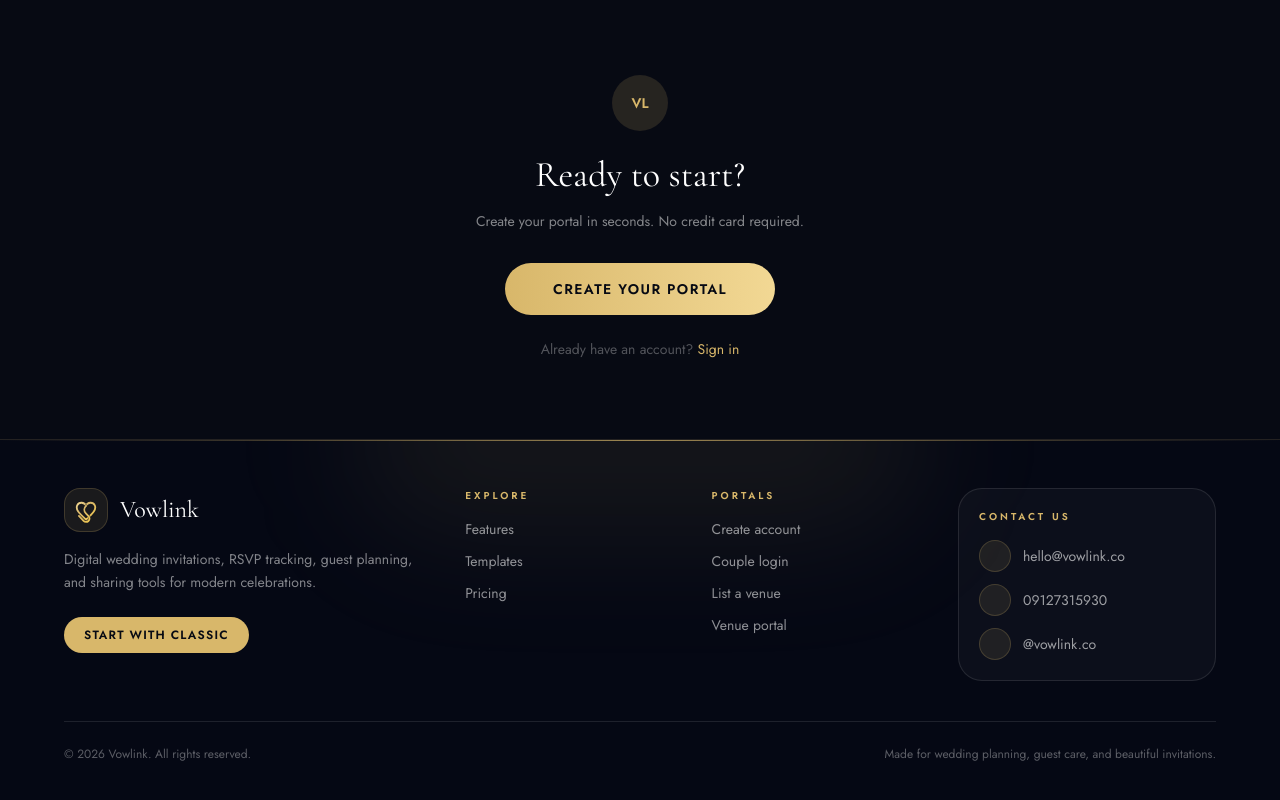
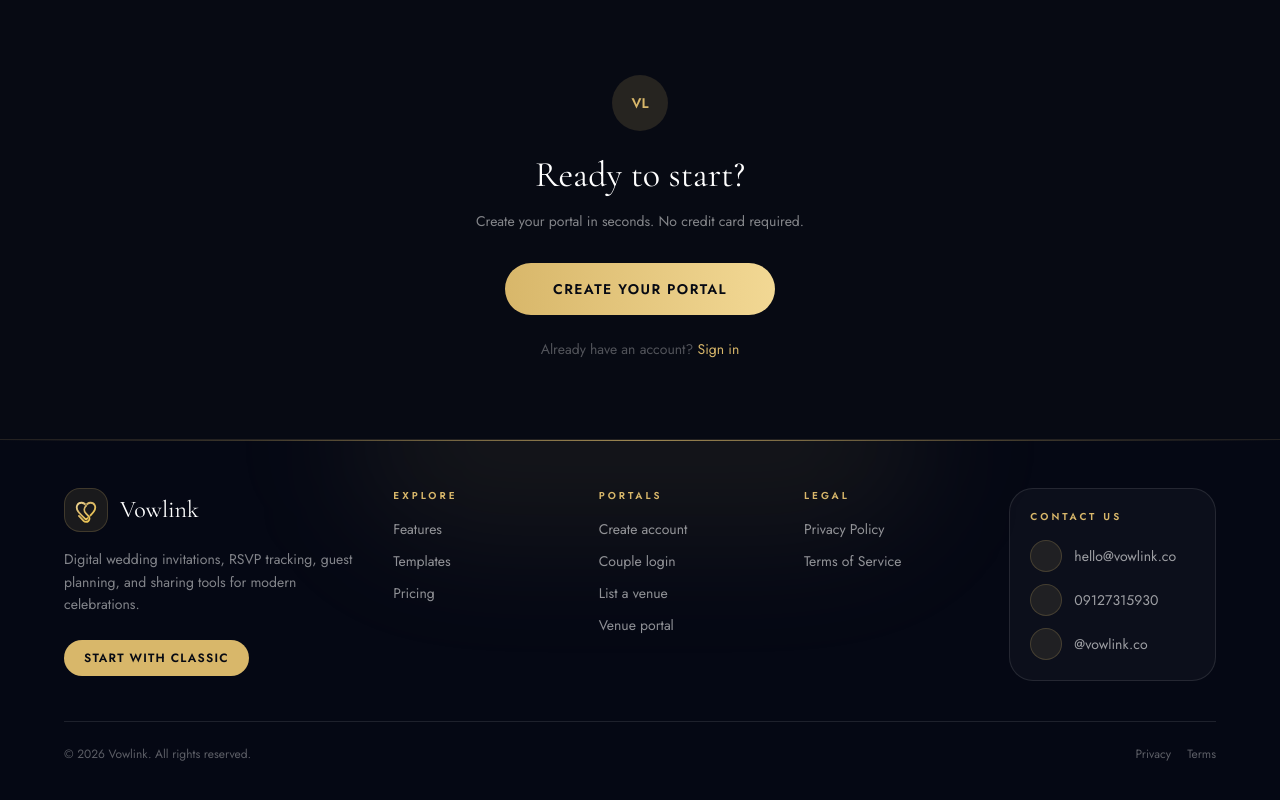
Before and after one commit to Nstrange18/VowLink, a React (Vite) app in the folder client/: page / in a window 1280 px wide. Shown: the part 4771-5571 px from the top of the page. Built offline with nearby package versions, Linux system fonts and the light colour scheme; no server answers; some icons are missing.

Commit message:
feat: add LegalPage with privacy policy and terms of service, update LandingPage and MarketingPage to include links

```diff
--- a/client/src/App.jsx
+++ b/client/src/App.jsx
@@ -16,6 +16,7 @@ const RsvpResponsePage = lazy(() => import('./pages/RsvpResponsePage'))
 const NotFoundPage = lazy(() => import('./pages/NotFoundPage'))
 const LandingPage = lazy(() => import('./pages/LandingPage'))
 const MarketingPage = lazy(() => import('./pages/MarketingPage'))
+const LegalPage = lazy(() => import('./pages/LegalPage'))
 const AdminResetPasswordPage = lazy(() => import('./pages/admin/AdminResetPasswordPage'))
 const AdminLoginPage = lazy(() => import('./pages/admin/AdminLoginPage'))
 const AdminDashboardPage = lazy(() => import('./pages/admin/AdminDashboardPage'))
@@ -59,6 +60,14 @@ const PUBLIC_ROUTE_META = {
   '/templates': {
     title: 'VowLink Templates | Elegant Digital Wedding Invitation Designs',
     description: 'Browse VowLink digital wedding invitation template options for formal weddings, photo-led invite cards, custom colors, music, galleries, and guest details.',
+  },
+  '/privacy': {
+    title: 'VowLink Privacy Policy',
+    description: 'Read the VowLink Privacy Policy for digital wedding invitations, RSVP tools, guest data, WhatsApp invitations, and account information.',
+  },
+  '/terms': {
+    title: 'VowLink Terms of Service',
+    description: 'Read the VowLink Terms of Service for digital wedding invitations, RSVP tools, guest management, and WhatsApp invitation workflows.',
   },
 }
 
@@ -191,6 +200,8 @@ function AppContent() {
           <Route path="/features" element={<MarketingPage page="features" />} />
           <Route path="/pricing" element={<MarketingPage page="pricing" />} />
           <Route path="/templates" element={<MarketingPage page="templates" />} />
+          <Route path="/privacy" element={<LegalPage page="privacy" />} />
+          <Route path="/terms" element={<LegalPage page="terms" />} />
 
         {/* Guest routes */}
         <Route path="/invite/:slug" element={<InvitePage setThemePreference={setThemePreference} />} />
--- a/client/src/pages/LandingPage.jsx
+++ b/client/src/pages/LandingPage.jsx
@@ -305,7 +305,7 @@ const LandingPage = () => {
         <div className="pointer-events-none absolute -top-24 left-1/2 h-48 w-xl -translate-x-1/2 rounded-full bg-[#D8B76A]/8 blur-3xl" />
 
         <div className="relative mx-auto max-w-6xl">
-          <div className="grid gap-10 md:grid-cols-[1.4fr_0.8fr_0.8fr_1fr]">
+          <div className="grid gap-10 md:grid-cols-[1.4fr_0.8fr_0.8fr_0.8fr_1fr]">
             <div className="max-w-sm">
               <div className="flex items-center gap-3">
                 <span className="flex h-11 w-11 items-center justify-center rounded-2xl border border-[#D8B76A]/20 bg-[#D8B76A]/10">
@@ -343,6 +343,14 @@ const LandingPage = () => {
               </div>
             </div>
 
+            <div>
+              <p className="mb-4 text-[10px] font-bold uppercase tracking-[0.3em] text-[#D8B76A]">Legal</p>
+              <div className="flex flex-col gap-3 text-sm text-white/55">
+                <Link to="/privacy" className="transition hover:text-[#D8B76A]">Privacy Policy</Link>
+                <Link to="/terms" className="transition hover:text-[#D8B76A]">Terms of Service</Link>
+              </div>
+            </div>
+
             <div className="rounded-3xl border border-white/10 bg-white/3 p-5">
               <p className="mb-4 text-[10px] font-bold uppercase tracking-[0.3em] text-[#D8B76A]">Contact Us</p>
               <div className="flex flex-col gap-3 text-sm text-white/60">
@@ -370,7 +378,10 @@ const LandingPage = () => {
 
           <div className="mt-10 flex flex-col gap-3 border-t border-white/10 pt-6 text-xs text-white/35 sm:flex-row sm:items-center sm:justify-between">
             <p>© {new Date().getFullYear()} Vowlink. All rights reserved.</p>
-            <p>Made for wedding planning, guest care, and beautiful invitations.</p>
+            <div className="flex flex-wrap gap-x-4 gap-y-2">
+              <Link to="/privacy" className="transition hover:text-[#D8B76A]">Privacy</Link>
+              <Link to="/terms" className="transition hover:text-[#D8B76A]">Terms</Link>
+            </div>
           </div>
         </div>
       </footer>
--- /dev/null
+++ b/client/src/pages/LegalPage.jsx
@@ -0,0 +1,155 @@
+import { Link } from 'react-router-dom'
+
+const updatedAt = '18 July 2026'
+
+const pageContent = {
+  privacy: {
+    eyebrow: 'Privacy Policy',
+    title: 'VowLink Privacy Policy',
+    intro:
+      'This Privacy Policy explains how VowLink collects, uses, stores, and protects information when couples, guests, and venue partners use our digital wedding invitation and RSVP services.',
+    sections: [
+      {
+        title: 'Information We Collect',
+        body: [
+          'We collect account information such as names, email addresses, wedding details, guest names, guest phone numbers, RSVP responses, invitation preferences, and uploaded content that users provide while using VowLink.',
+          'When WhatsApp invitation tools are used, we may process phone numbers, invitation links, message delivery status, and message-related metadata needed to send and track invitations.',
+        ],
+      },
+      {
+        title: 'How We Use Information',
+        body: [
+          'We use information to create wedding invitation pages, send invitation messages, collect RSVPs, manage guest lists, provide planning tools, improve product reliability, and communicate important service updates.',
+          'We do not sell personal information. Information is shared only with service providers when needed to operate VowLink, such as hosting, database, email, payment, analytics, and messaging providers.',
+        ],
+      },
+      {
+        title: 'WhatsApp Communications',
+        body: [
+          'VowLink may send WhatsApp invitation messages on behalf of couples using approved WhatsApp templates and guest phone numbers supplied by the couple or account owner.',
+          'Guests should contact the couple or VowLink if they want their information removed from a wedding guest list or no longer wish to receive invitation communications.',
+        ],
+      },
+      {
+        title: 'Data Storage and Security',
+        body: [
+          'We use reasonable technical and organizational measures to protect account, guest, RSVP, and invitation data from unauthorized access, loss, misuse, or alteration.',
+          'No online service can guarantee absolute security, but we limit access to personal information to the systems and people that need it to provide the service.',
+        ],
+      },
+      {
+        title: 'Your Choices',
+        body: [
+          'Users may request access, correction, export, or deletion of personal information associated with their account or event, subject to identity verification and legal or operational limits.',
+          'Couples can remove guests from their guest list or update guest details from their VowLink dashboard.',
+        ],
+      },
+      {
+        title: 'Contact',
+        body: [
+          'For privacy requests or data deletion requests, contact VowLink at noreplybiru556@gmail.com.',
+        ],
+      },
+    ],
+  },
+  terms: {
+    eyebrow: 'Terms of Service',
+    title: 'VowLink Terms of Service',
+    intro:
+      'These Terms of Service govern access to and use of VowLink, including wedding invitation pages, RSVP tools, guest management, WhatsApp sending workflows, and related planning features.',
+    sections: [
+      {
+        title: 'Using VowLink',
+        body: [
+          'Users are responsible for the information they upload, enter, or send through VowLink, including guest details, wedding content, invitation text, images, and RSVP settings.',
+          'You must use VowLink lawfully and must not upload harmful content, misuse guest information, attempt unauthorized access, or interfere with the service.',
+        ],
+      },
+      {
+        title: 'Guest Information and Consent',
+        body: [
+          'Couples and account owners are responsible for ensuring they have permission or a lawful basis to add guest contact information and send invitation communications.',
+          'WhatsApp messages must comply with WhatsApp Business Platform rules, Meta policies, and applicable privacy, marketing, and communications laws.',
+        ],
+      },
+      {
+        title: 'Payments and Plans',
+        body: [
+          'Some VowLink features may require a paid plan. Plan limits, features, and pricing may change from time to time, but active users will be shown relevant plan information before purchase or upgrade.',
+          'Payment processing may be handled by third-party providers, and their terms may also apply to payment transactions.',
+        ],
+      },
+      {
+        title: 'Service Availability',
+        body: [
+          'We work to keep VowLink reliable, but we do not guarantee uninterrupted availability. Features may be updated, paused, or changed to improve the service or meet platform requirements.',
+          'VowLink is not responsible for delays or failures caused by third-party platforms, including hosting, email, payment, WhatsApp, Meta, or network providers.',
+        ],
+      },
+      {
+        title: 'Limitation of Liability',
+        body: [
+          'VowLink is provided as a planning and invitation tool. Users are responsible for reviewing invitation details, guest lists, event information, and message content before sharing.',
+          'To the maximum extent permitted by law, VowLink is not liable for indirect, incidental, special, or consequential losses arising from use of the service.',
+        ],
+      },
+      {
+        title: 'Contact',
+        body: [
+          'For questions about these terms, contact VowLink at noreplybiru556@gmail.com.',
+        ],
+      },
+    ],
+  },
+}
+
+const LegalPage = ({ page = 'privacy' }) => {
+  const content = pageContent[page] || pageContent.privacy
+
+  return (
+    <main className="min-h-screen bg-[#070A13] px-6 py-10 text-white sm:py-14">
+      <div className="mx-auto max-w-4xl">
+        <Link to="/" className="inline-flex items-center gap-3">
+          <img src="/vowlink-icon.svg" alt="" className="h-9 w-9 object-contain" />
+          <span className="font-serif text-2xl text-white">VowLink</span>
+        </Link>
+
+        <section className="mt-14 border-b border-white/10 pb-10">
+          <p className="text-xs font-semibold uppercase tracking-[0.35em] text-[#D8B76A]">
+            {content.eyebrow}
+          </p>
+          <h1 className="mt-4 font-serif text-4xl leading-tight text-white sm:text-6xl">
+            {content.title}
+          </h1>
+          <p className="mt-5 max-w-3xl text-base leading-8 text-white/65">{content.intro}</p>
+          <p className="mt-5 text-sm text-white/45">Last updated: {updatedAt}</p>
+        </section>
+
+        <div className="divide-y divide-white/10">
+          {content.sections.map((section) => (
+            <section key={section.title} className="py-9">
+              <h2 className="font-serif text-2xl text-white">{section.title}</h2>
+              <div className="mt-4 space-y-4">
+                {section.body.map((paragraph) => (
+                  <p key={paragraph} className="text-sm leading-7 text-white/60">
+                    {paragraph}
+                  </p>
+                ))}
+              </div>
+            </section>
+          ))}
+        </div>
+
+        <footer className="flex flex-col gap-3 border-t border-white/10 py-8 text-sm text-white/50 sm:flex-row sm:items-center sm:justify-between">
+          <span>VowLink digital wedding invitations and RSVP tools.</span>
+          <div className="flex gap-5">
+            <Link to="/privacy" className="hover:text-[#D8B76A]">Privacy</Link>
+            <Link to="/terms" className="hover:text-[#D8B76A]">Terms</Link>
+          </div>
+        </footer>
+      </div>
+    </main>
+  )
+}
+
+export default LegalPage
--- a/client/src/pages/MarketingPage.jsx
+++ b/client/src/pages/MarketingPage.jsx
@@ -104,6 +104,16 @@ const MarketingPage = ({ page }) => {
           </Link>
         </section>
       </main>
+
+      <footer className="border-t border-white/10 px-6 py-8">
+        <div className="mx-auto flex max-w-6xl flex-col gap-4 text-sm text-white/45 sm:flex-row sm:items-center sm:justify-between">
+          <p>© {new Date().getFullYear()} VowLink. All rights reserved.</p>
+          <div className="flex flex-wrap gap-x-5 gap-y-2">
+            <Link to="/privacy" className="transition hover:text-[#D8B76A]">Privacy Policy</Link>
+            <Link to="/terms" className="transition hover:text-[#D8B76A]">Terms of Service</Link>
+          </div>
+        </div>
+      </footer>
     </div>
   )
 }
```
Also changed, not shown: client/public/vowlink-icon.png (added), client/public/vowlink-logo.png (added).
